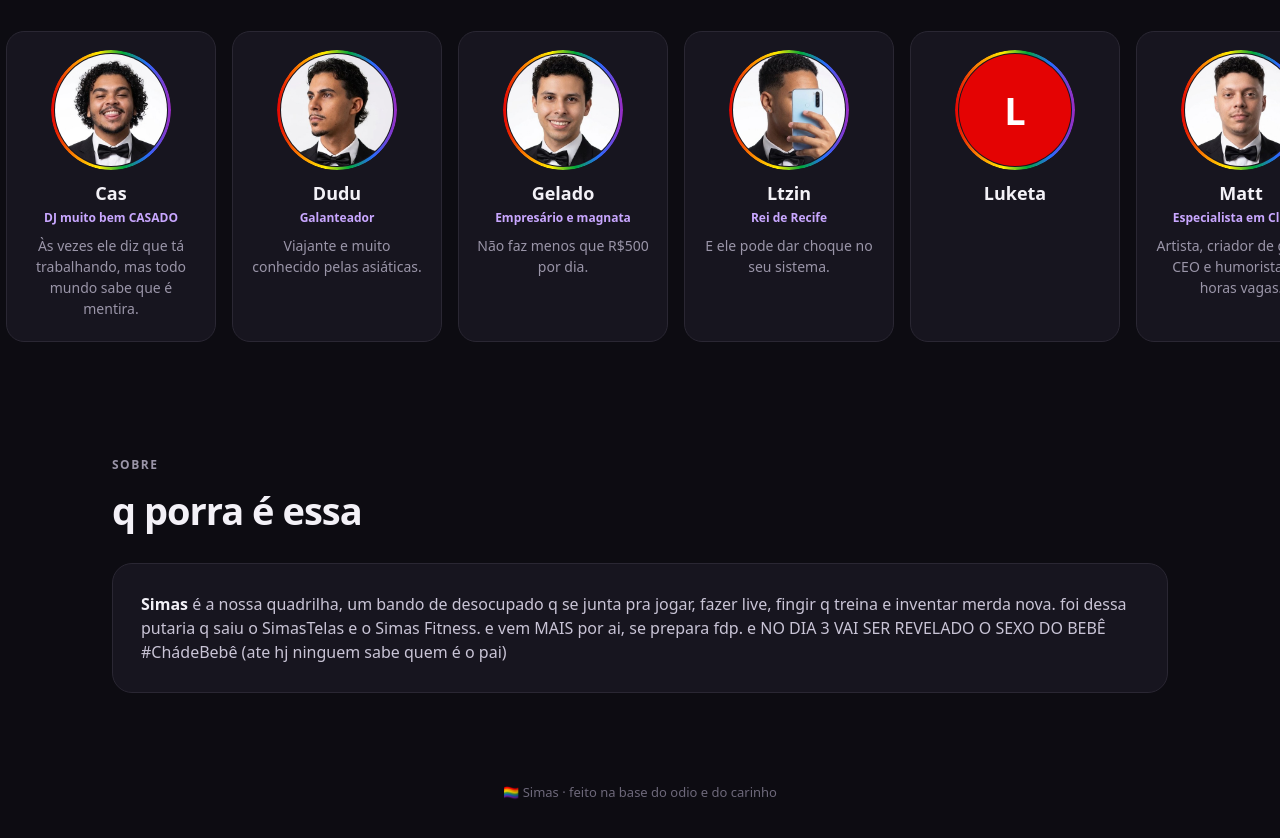
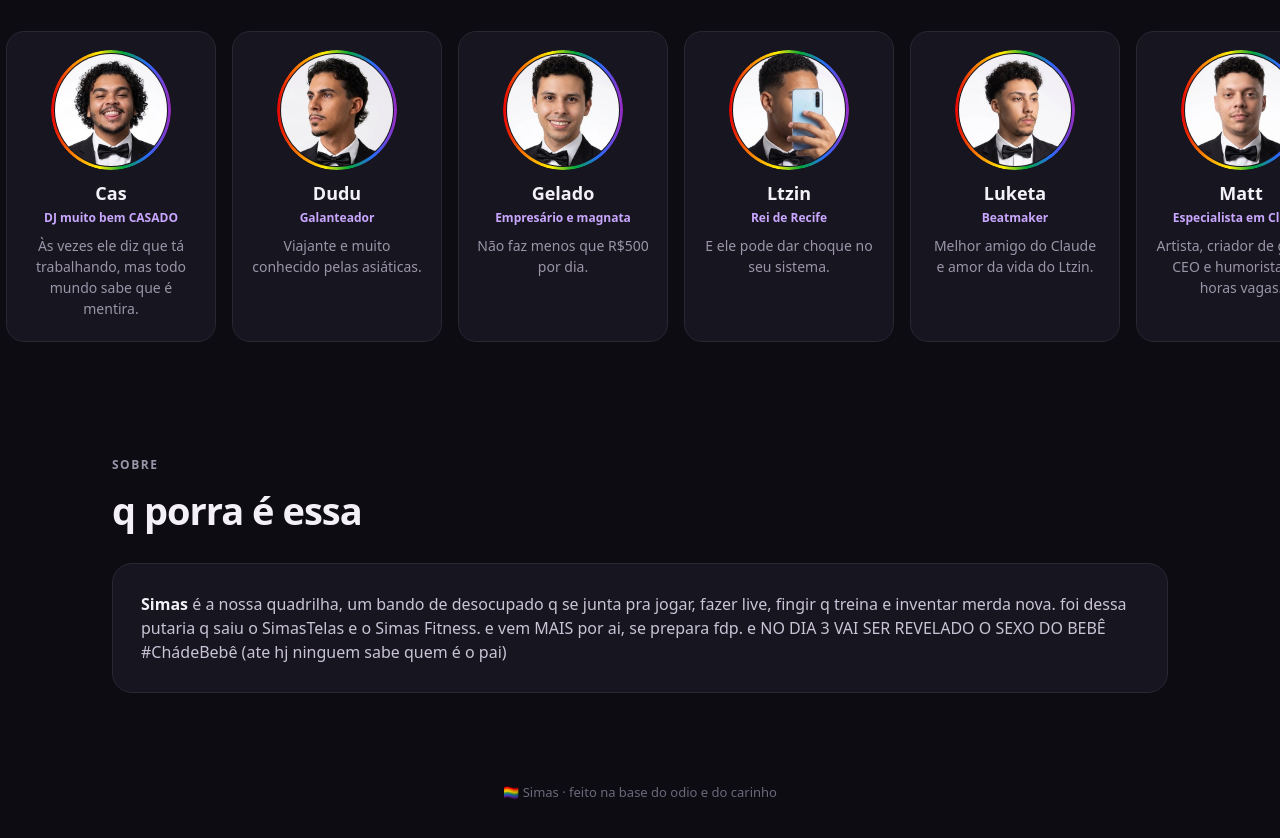
Before and after one commit to luksmadethis/simas, a plain HTML site: page public/index.html in a window 1280 px wide. Shown: the part 1276-2114 px from the top of the page. Drawn offline with Linux system fonts and the light colour scheme.

Commit message:
Foto e legenda do Luketa: equipe completa
Co-Authored-By: Claude Opus 5.5 <noreply@anthropic.com>
Claude-Session: https://claude.ai/code/session_01Vb9jCdZ8cmeMztXeSQkbhq

```diff
--- a/public/index.html
+++ b/public/index.html
@@ -185,7 +185,7 @@ const GALERA = [
   { nome: 'Gelado', papel: 'Empresário e magnata', frase: 'Não faz menos que R$500 por dia.', foto: '/galera/gelado.jpg?v=2' },
   { nome: 'Ltzin', papel: 'Rei de Recife', frase: 'E ele pode dar choque no seu sistema.', foto: '/galera/ltzin.jpg?v=1' },
   { nome: 'Matt', papel: 'Especialista em Claude', frase: 'Artista, criador de games, CEO e humorista nas horas vagas.', foto: '/galera/matt.jpg?v=1' },
-  { nome: 'Luketa', papel: '', frase: '', foto: '' },
+  { nome: 'Luketa', papel: 'Beatmaker', frase: 'Melhor amigo do Claude e amor da vida do Ltzin.', foto: '/galera/luketa.jpg?v=1' },
   { nome: 'Nerivan', papel: 'Rei da engenharia social', frase: 'Especialidade com idosas pelo call center.', foto: '/galera/nerivan.jpg?v=1' },
   { nome: 'Yori', papel: 'Agricultor e Produtor Rural', frase: 'Alimenta o Brasil. Onde ele pisa, nasce safra recorde.', foto: '/galera/yori.jpg?v=1' },
   { nome: 'Meco', papel: 'O Neymar do Funk BH', frase: 'Se não tivesse lesionado tanto, seria uma lenda.', foto: '/galera/meco.jpg?v=1' },
```
Also changed, not shown: public/galera/luketa.jpg (added), 1 other file.
